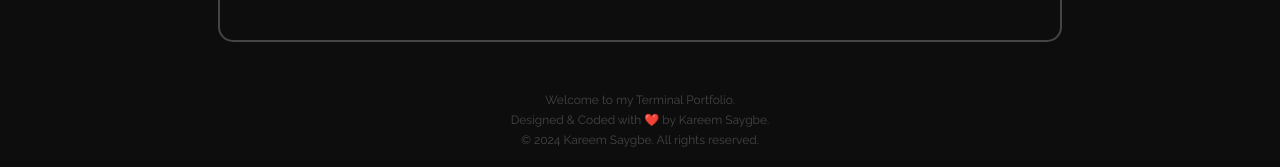
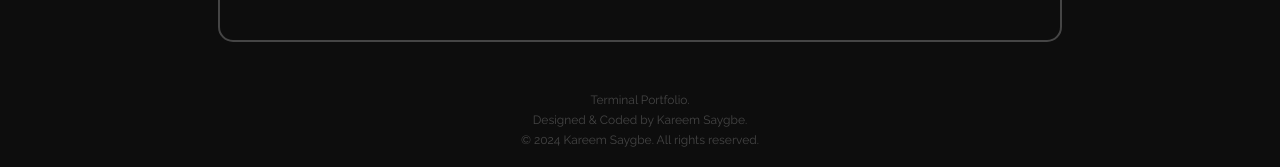
Before and after one commit to vintvgx/Portfolio, a React (Create React App) app: page / in a window 1280 px wide. Shown: the part 630-797 px from the top of the page. Built offline with nearby package versions, Linux system fonts and the light colour scheme.

Commit message:
Updated Footer text

```diff
--- a/src/views/Terminal/Terminal.tsx
+++ b/src/views/Terminal/Terminal.tsx
@@ -285,8 +285,8 @@ const Terminal: React.FC = () => {
             </div>
           </div>
           <footer className="terminal-footer">
-            Welcome to my Terminal Portfolio.
-            <br /> Designed & Coded with ❤️ by Kareem Saygbe.
+            Terminal Portfolio.
+            <br /> Designed & Coded by Kareem Saygbe.
             <br />© 2024 Kareem Saygbe. All rights reserved.
           </footer>
         </>
```
